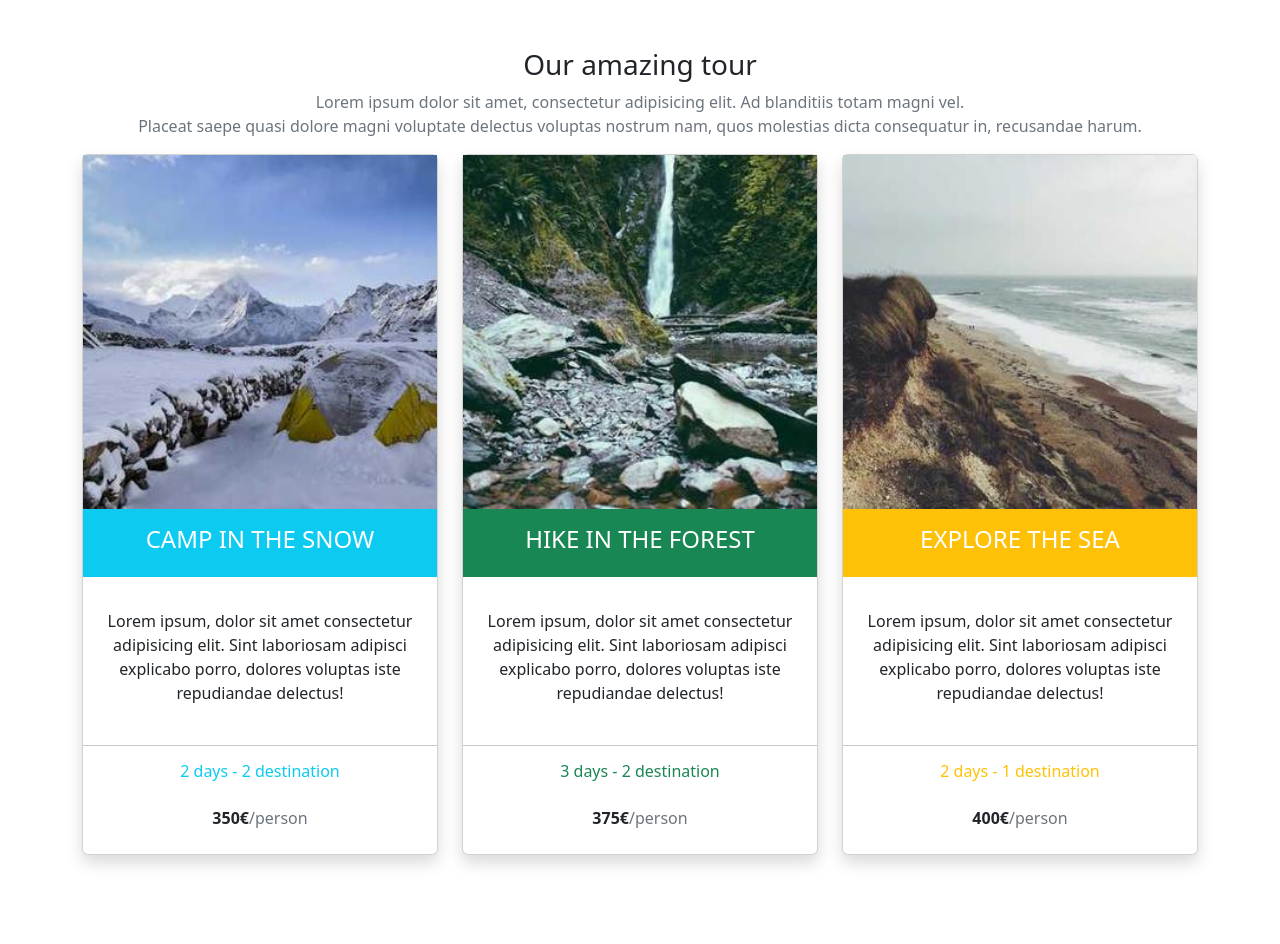
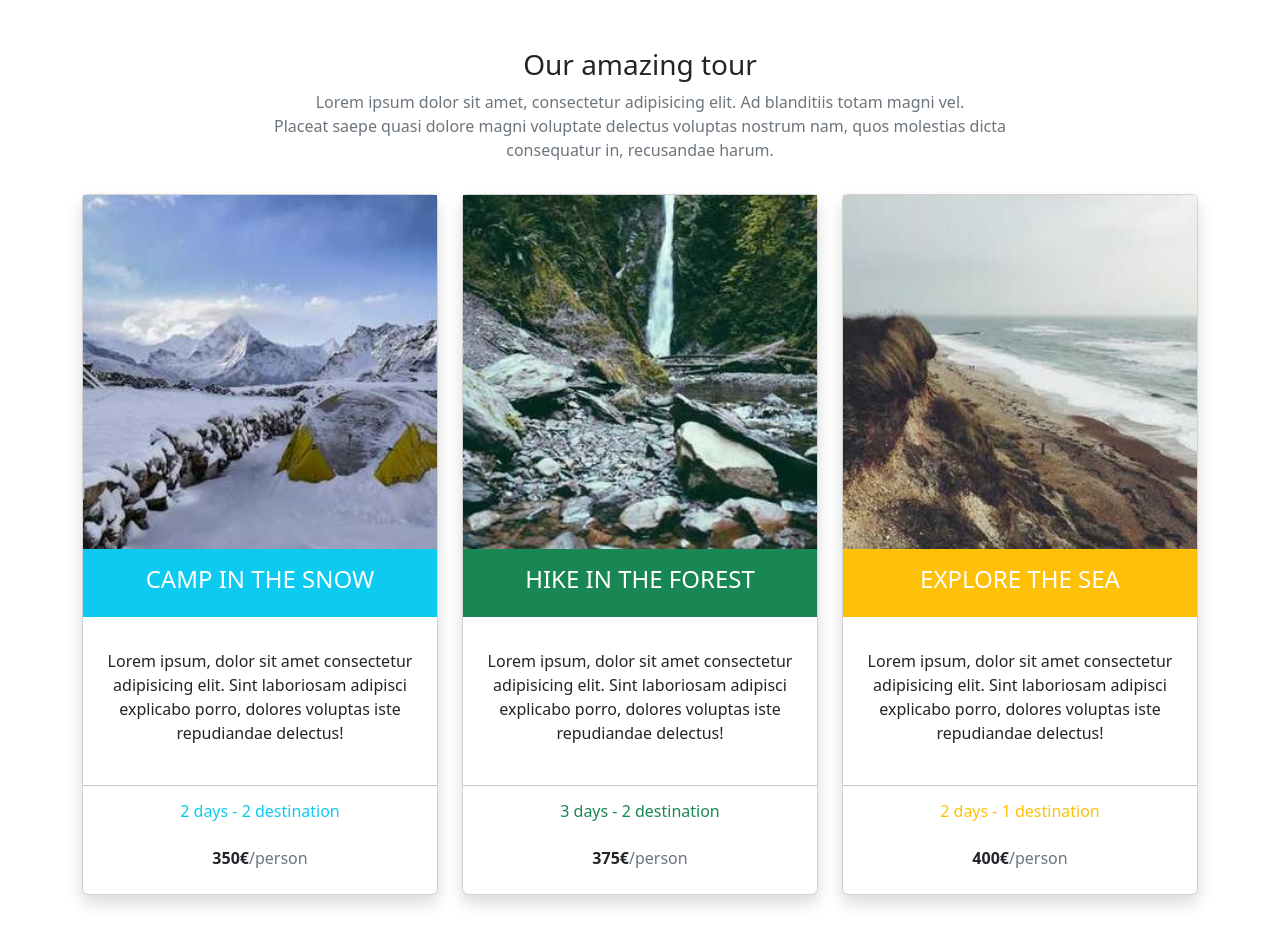
Before and after one commit to Gabriele31201/bootstrap-travel-agency, a plain HTML site: page index.html in a window 1280 px wide. Before the commit the page ends 903 px from the top, so only its background shows below. Drawn offline with nearby package versions, Linux system fonts and the light colour scheme.

Commit message:
adjust row and col size

```diff
--- a/index.html
+++ b/index.html
@@ -11,8 +11,8 @@
   <body>
 
     <div class="container">
-        <div class="row">
-            <div class="col">
+        <div class="row justify-content-center">
+            <div class="col-8">
                 <div class="text-center mt-5">
                 <h3>Our amazing tour</h3>
                 <p class="text-secondary">Lorem ipsum dolor sit amet, consectetur adipisicing elit. Ad blanditiis totam magni vel.
@@ -27,7 +27,7 @@
 
 
     <div class="row">
-        <div class="col">
+        <div class="col-4 my-3">
 
             <div class="text-center shadow mb-5 bg-body-tertiary rounded w-100 ">
                 <div class="card" >
@@ -52,7 +52,7 @@
 
 
 
-    <div class="col">
+    <div class="col-4 my-3">
             <div class="text-center shadow mb-5 bg-body-tertiary rounded w-100">
                 <div class="card" >
                     <img src="./img/foto2.jpg" class="img-fluid" alt="secondo paesaggio">
@@ -73,7 +73,7 @@
 
 
 
-     <div class="col">
+     <div class="col-4 my-3">
         <div class="text-center shadow mb-5 bg-body-tertiary rounded w-100">
             <div class="card" >
                 <img src="./img/foto3.jpg" class="img-fluid" alt="terzo paesaggio">
```
